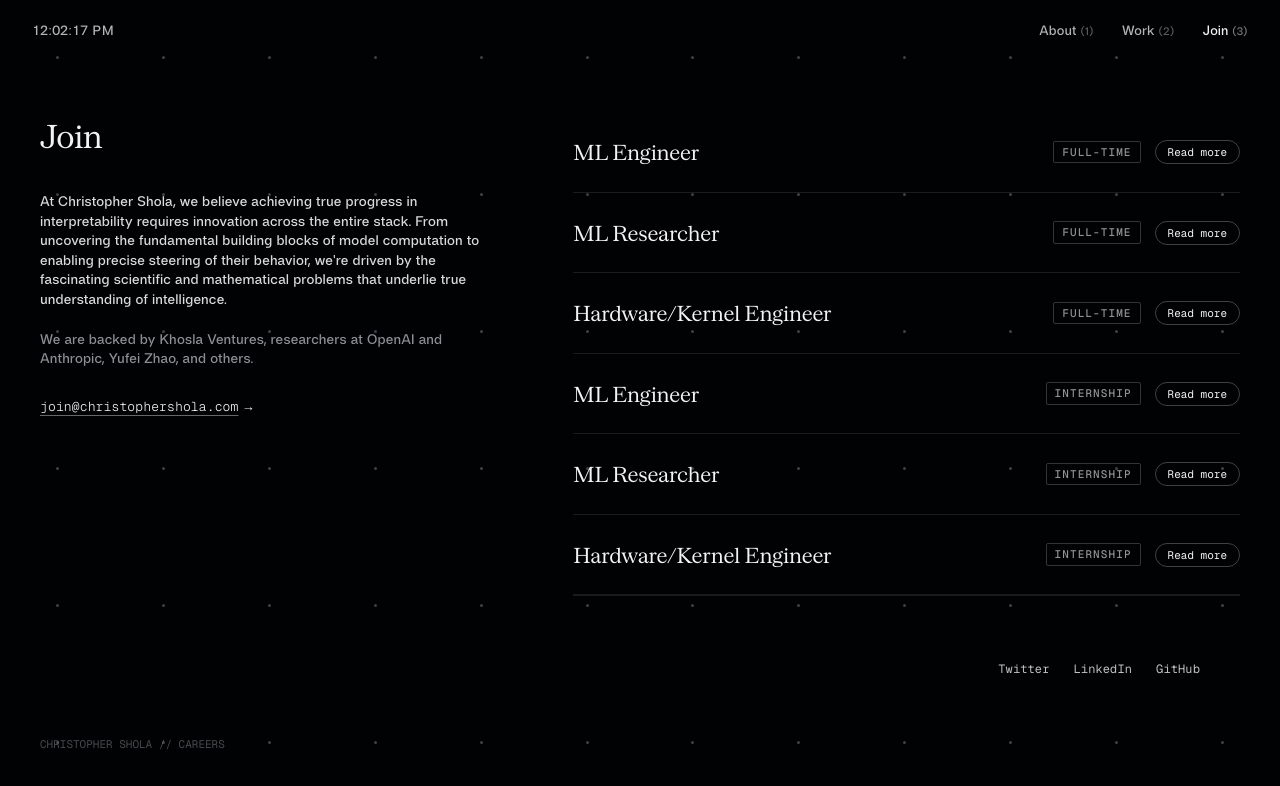
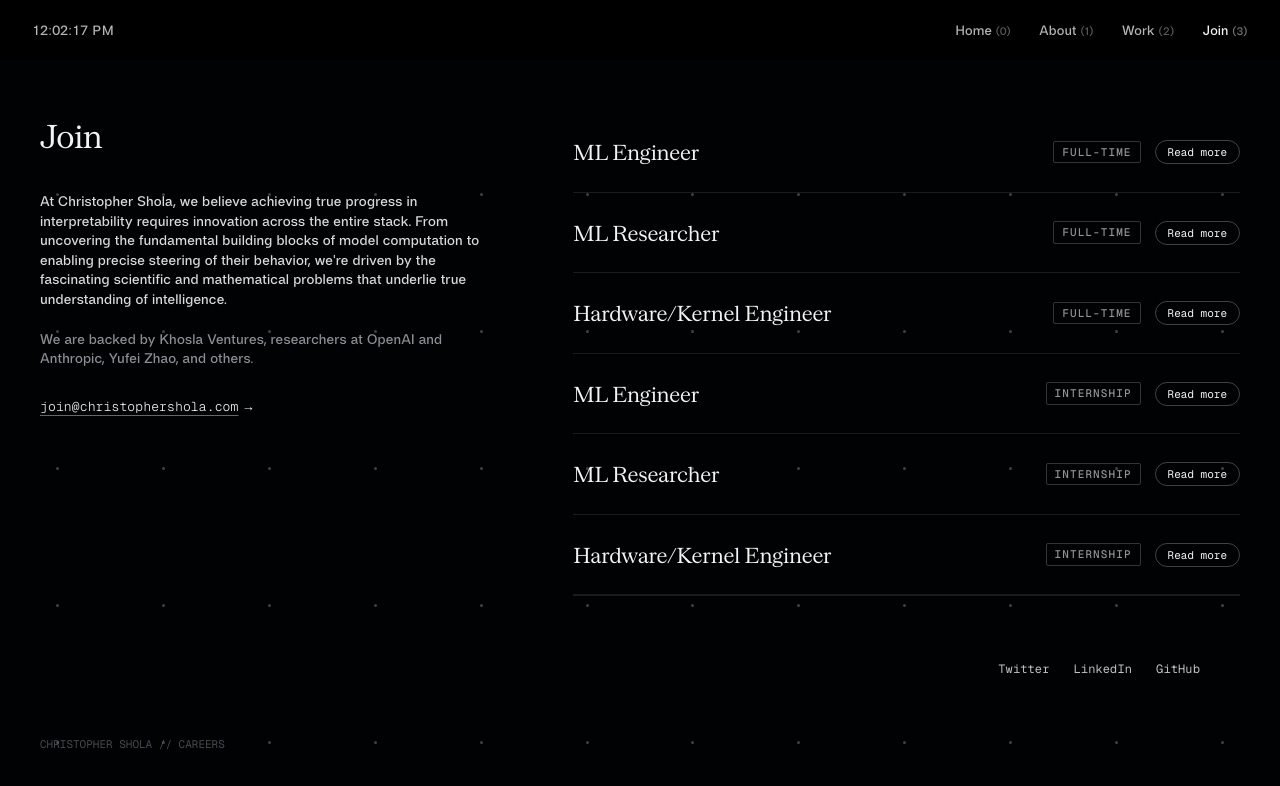
Before and after one commit to kristophershola/christophershola, a React (Vite) app: page /join in a window 1280 px wide. Shown: the top 786 px of the page. Built offline with nearby package versions, Linux system fonts and the light colour scheme.

Commit message:
feat(navbar): make navbar background black and add home button

```diff
--- a/src/components/Navbar.tsx
+++ b/src/components/Navbar.tsx
@@ -8,6 +8,7 @@ export const Navbar: React.FC = () => {
   const location = useLocation();
 
   const navItems = [
+    { name: "Home", num: "(0)", path: "/" },
     { name: "About", num: "(1)", path: "/about" },
     { name: "Work", num: "(2)", path: "/work" },
     { name: "Join", num: "(3)", path: "/join" },
@@ -20,17 +21,24 @@ export const Navbar: React.FC = () => {
         initial={{ opacity: 0, y: -14 }}
         animate={{ opacity: 1, y: 0 }}
         transition={{ duration: 0.7, ease: [0.16, 1, 0.3, 1] }}
-        className="fixed top-0 left-0 right-0 z-40 flex items-center justify-between px-5 py-4 sm:px-6 sm:py-5 md:px-8 md:py-5 pointer-events-none"
+        className="fixed top-0 left-0 right-0 z-40 flex items-center justify-between px-5 py-4 sm:px-6 sm:py-5 md:px-8 md:py-5 bg-black"
       >
-        {/* Top-Left Clock (copied 1:1 from chrisrodriguez.me) */}
-        <div className="pointer-events-auto flex items-center">
-          <Clock className="font-sans text-[13.5px] font-normal tracking-[0.01em] text-[#F3F3F4] opacity-75 hover:opacity-100 transition-opacity duration-200 select-none cursor-default" />
+        {/* Top-Left Clock & Home Link */}
+        <div className="flex items-center">
+          <Link
+            to="/"
+            aria-label="Home"
+            title="Home"
+            className="group flex items-center select-none"
+          >
+            <Clock className="font-sans text-[13.5px] font-normal tracking-[0.01em] text-[#F3F3F4] opacity-75 group-hover:opacity-100 transition-opacity duration-200 cursor-pointer" />
+          </Link>
         </div>
 
         {/* Desktop Navigation Links */}
         <nav
           aria-label="Main Navigation"
-          className="hidden md:flex items-center gap-6 md:gap-7 pointer-events-auto"
+          className="hidden md:flex items-center gap-6 md:gap-7"
         >
           {navItems.map((item) => {
             const isActive =
@@ -58,7 +66,7 @@ export const Navbar: React.FC = () => {
           type="button"
           aria-label="Toggle navigation menu"
           onClick={() => setMobileMenuOpen(!mobileMenuOpen)}
-          className="md:hidden pointer-events-auto flex flex-col justify-center items-center w-8 h-8 space-y-1.5 focus:outline-none"
+          className="md:hidden flex flex-col justify-center items-center w-8 h-8 space-y-1.5 focus:outline-none"
         >
           <span
             className={`block w-5 h-[1px] bg-[#F3F3F4] transition-transform duration-300 ${
@@ -81,22 +89,29 @@ export const Navbar: React.FC = () => {
             animate={{ opacity: 1, y: 0 }}
             exit={{ opacity: 0, y: -20 }}
             transition={{ duration: 0.25, ease: "easeInOut" }}
-            className="fixed inset-0 z-30 bg-[#010204] flex flex-col justify-center px-8 sm:px-12 md:hidden"
+            className="fixed inset-0 z-30 bg-black flex flex-col justify-center px-8 sm:px-12 md:hidden"
           >
             <nav className="flex flex-col space-y-8">
-              {navItems.map((item) => (
+              {navItems.map((item) => {
+                const isActive =
+                  location.pathname === item.path ||
+                  (item.path === "/work" && location.pathname === "/research");
+                return (
                   <Link
                     key={item.path}
                     to={item.path}
                     onClick={() => setMobileMenuOpen(false)}
-                  className="flex items-baseline gap-3 text-3xl font-serif text-[#F3F3F4] hover:opacity-75 transition-opacity"
+                    className={`flex items-baseline gap-3 text-3xl font-serif text-[#F3F3F4] transition-opacity ${
+                      isActive ? "opacity-100" : "opacity-60 hover:opacity-100"
+                    }`}
                   >
                     <span>{item.name}</span>
                     <span className="text-sm font-sans opacity-50 font-light tracking-widest">
                       {item.num}
                     </span>
                   </Link>
-              ))}
+                );
+              })}
             </nav>
           </motion.div>
         )}
```
Lines whose indentation alone changed are shown as unchanged.
